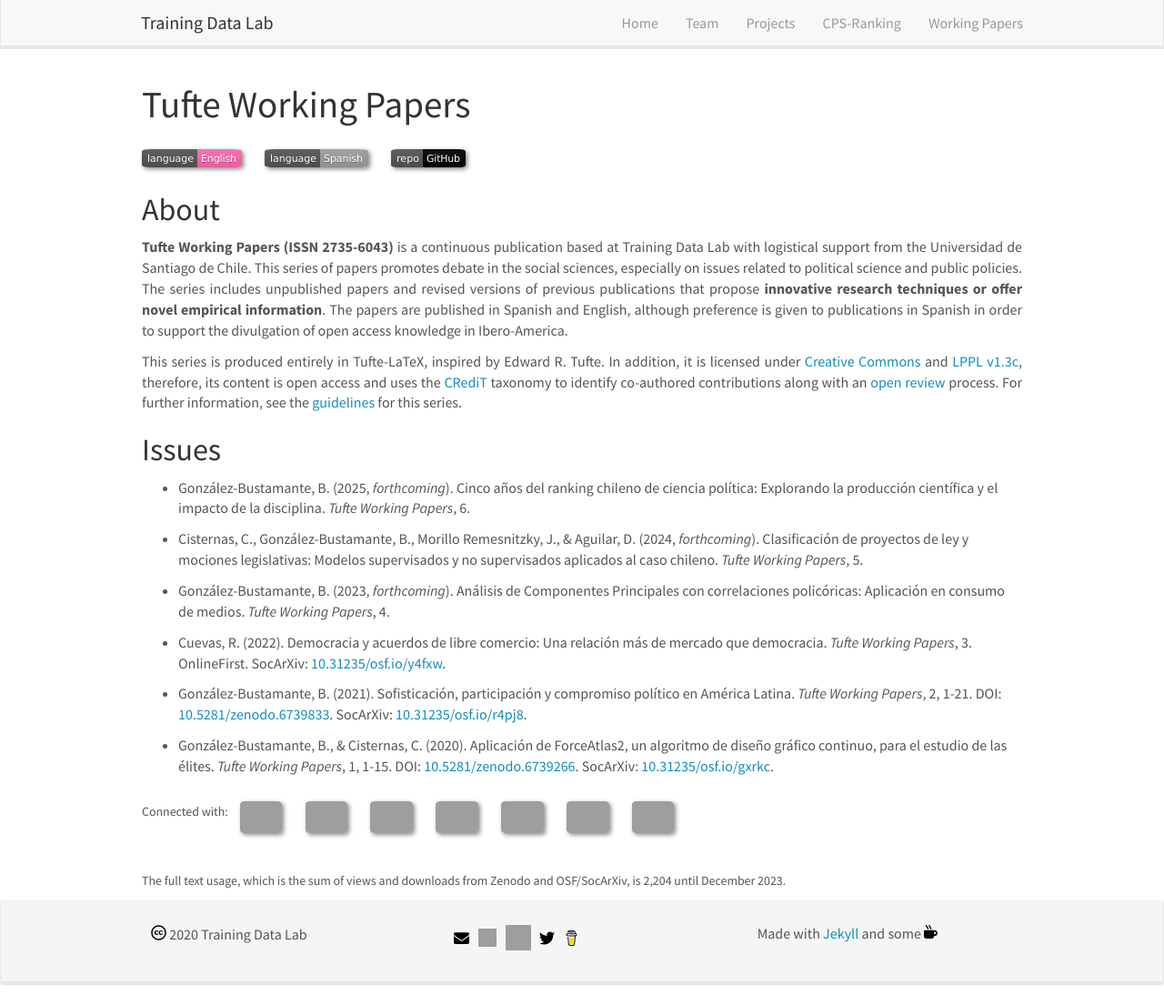
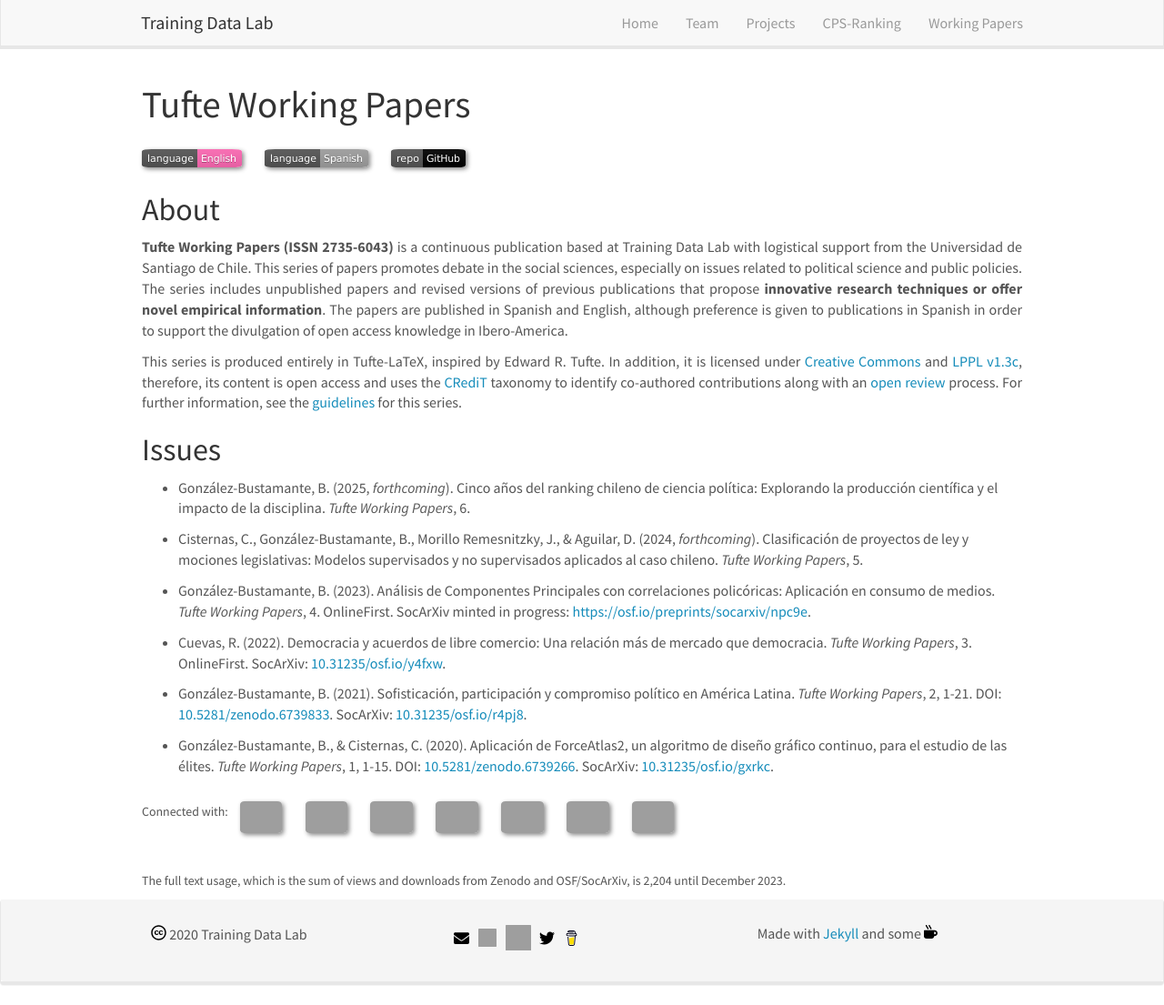
Before and after one commit to training-datalab/old-training-datalab.com, a Jekyll site: the page built from _pages/tufte-working-papers.md, in a window 1280 px wide and 1105 px high. Shown: the whole window at 91% size. Built offline with Jekyll 4.4.1, drawn with Linux system fonts in a browser that asks for light colours; nearby versions of some CDN libraries.

Commit message:
Update tufte-working-papers.md

```diff
--- a/_pages/tufte-working-papers.md
+++ b/_pages/tufte-working-papers.md
@@ -22,7 +22,7 @@ permalink: /tufte-working-papers/
 
 - Cisternas, C., González-Bustamante, B., Morillo Remesnitzky, J., & Aguilar, D. (2024, *forthcoming*). Clasificación de proyectos de ley y mociones legislativas: Modelos supervisados y no supervisados aplicados al caso chileno. *Tufte Working Papers*, 5.
 
-- González-Bustamante, B. (2023, *forthcoming*). Análisis de Componentes Principales con correlaciones policóricas: Aplicación en consumo de medios. *Tufte Working Papers*, 4.
+- González-Bustamante, B. (2023). Análisis de Componentes Principales con correlaciones policóricas: Aplicación en consumo de medios. *Tufte Working Papers*, 4. OnlineFirst. SocArXiv minted in progress: <a href="https://osf.io/preprints/socarxiv/npc9e" target="_blank">https://osf.io/preprints/socarxiv/npc9e</a>.
 
 - Cuevas, R. (2022). Democracia y acuerdos de libre comercio: Una relación más de mercado que democracia. *Tufte Working Papers*, 3. OnlineFirst. SocArXiv: <a href="https://doi.org/10.31235/osf.io/y4fxw" target="_blank">10.31235/osf.io/y4fxw</a>.
 
```
